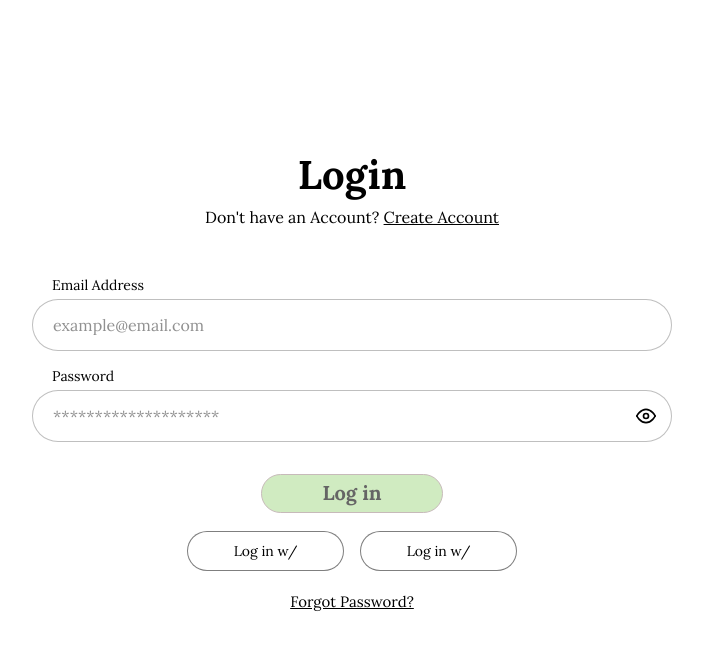
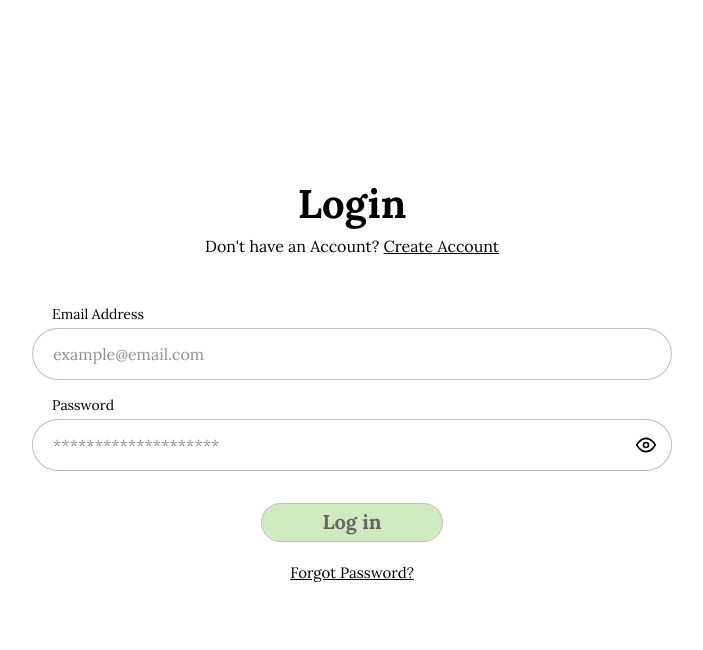
Before and after one commit to hack4impact-calpoly/one-cool-earth-25, a Next.js app: page /login in a window 1280 px wide. Shown: the top 650 px of the page, without its empty margins (288-991 px from the left). Built offline with nearby package versions, Linux system fonts and the light colour scheme; no server answers.

Commit message:
fix: removed 'log in w/' buttons

```diff
--- a/src/components/LoginForm.tsx
+++ b/src/components/LoginForm.tsx
@@ -243,15 +243,6 @@ export default function LoginForm() {
           </button>
         </form>
 
-        <div className={styles.oauthRow}>
-          <button type="button" className={styles.oauthButton}>
-            Log in w/
-          </button>
-          <button type="button" className={styles.oauthButton}>
-            Log in w/
-          </button>
-        </div>
-
         <button type="button" className={styles.forgotLink}>
           Forgot Password?
         </button>
```
